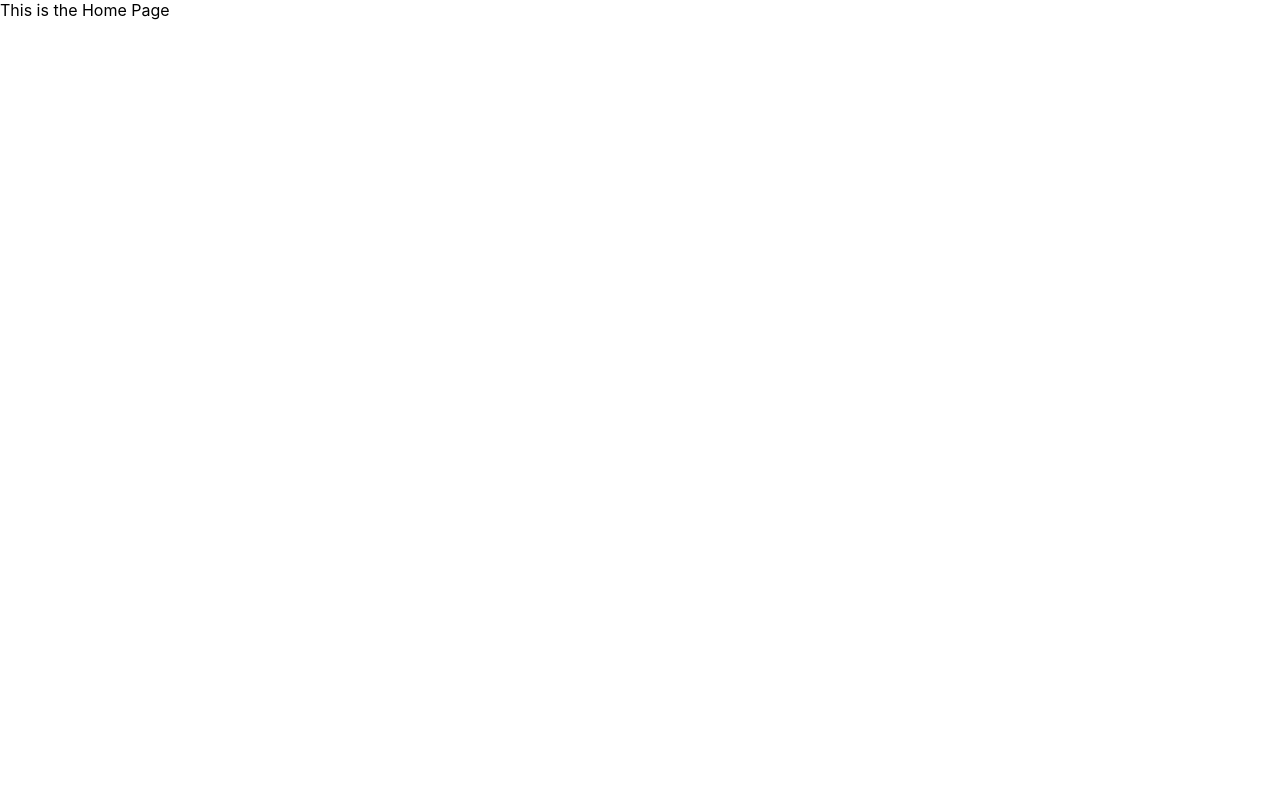
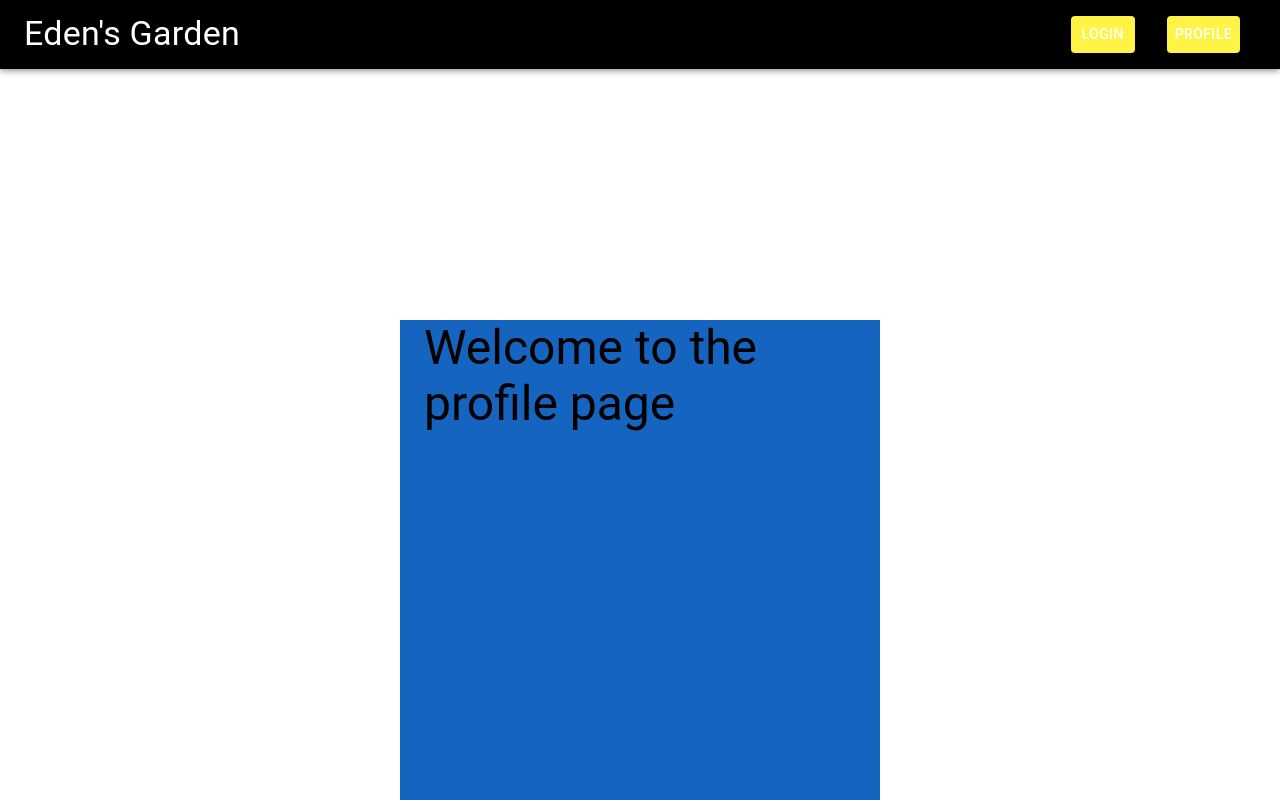
Before and after one commit to MichaelLin12/Google-Solutions, a React (Create React App) app in the folder solutions/: page /profile in a window 1280 px wide. Before the commit this address led to /. Built offline with nearby package versions, Linux system fonts and the light colour scheme.

Commit message:
Added profile page skeleton

```diff
--- a/solutions/src/components/App.js
+++ b/solutions/src/components/App.js
@@ -7,6 +7,7 @@ import ProtectedRoute from './ProtectedRoute';
 import { authentication as auth} from "../firebase.js";
 import {Navigate} from "react-router-dom";
 import Market from './Market';
+import Profile from './Entry/Profile';
 
 export default class App extends Component {
 
@@ -31,6 +32,7 @@ export default class App extends Component {
         <Route path="/" element={<Home/>}/>
         <Route path="/login" element={<Login/>}/>
         <Route path="/signup" element={<SignUp/>}/>
+        <Route path="/profile" element={<Profile/>}/>
         <Route path="/market"
         element={
         <ProtectedRoute func={this.checkAuthentication}>
--- /dev/null
+++ b/solutions/src/components/Entry/Profile.js
@@ -0,0 +1,61 @@
+import React from 'react';
+import Box from '@mui/material/Box';
+import { Grid,Typography,Button, AppBar, Toolbar, IconButton, Container } from '@mui/material';
+import { styled } from '@mui/material/styles';
+import {useNavigate} from 'react-router-dom';
+
+const StartButton = styled(Button)(({ theme }) => ({
+    color: '#FFFFFF',
+    margin: '1rem',
+    backgroundColor: '#FFF345',
+    '&:hover': {
+      backgroundColor: '#000000',
+    },
+  }));
+
+  const StyledButton = styled(Button)(({ theme }) => ({
+    color: '#FFFFFF',
+    backgroundColor: '#FFF345',
+    '&:hover': {
+      backgroundColor: '#000000',
+    },
+  }));
+
+  const Styledappbar = styled(AppBar)(({theme}) =>({
+    backgroundColor:'#000000',
+    display:'flex',
+  }));
+
+export default function Profile(){
+    return (
+        <div>
+            <Styledappbar position='fixed' elevation={4}>
+                <Toolbar>
+                    <Typography variant='h4' sx={{flex:1}}>
+                        Eden's Garden
+                    </Typography>
+                    <StartButton >
+                        Login
+                    </StartButton>
+                    <StartButton>
+                        Profile
+                    </StartButton>
+                </Toolbar>
+            </Styledappbar>
+        <Container sx={{
+            position: 'relative',
+            top: "20rem",
+            width: "30rem",
+            height: "30rem",
+            backgroundColor: 'primary.dark',
+            '&:hover': {
+              backgroundColor: 'primary.main',
+              opacity: [0.9, 0.8, 0.7],
+            },
+          }}>
+          <Typography variant="h3">Welcome to the profile page</Typography>
+          </Container>
+          </div>
+    );
+
+}
```
